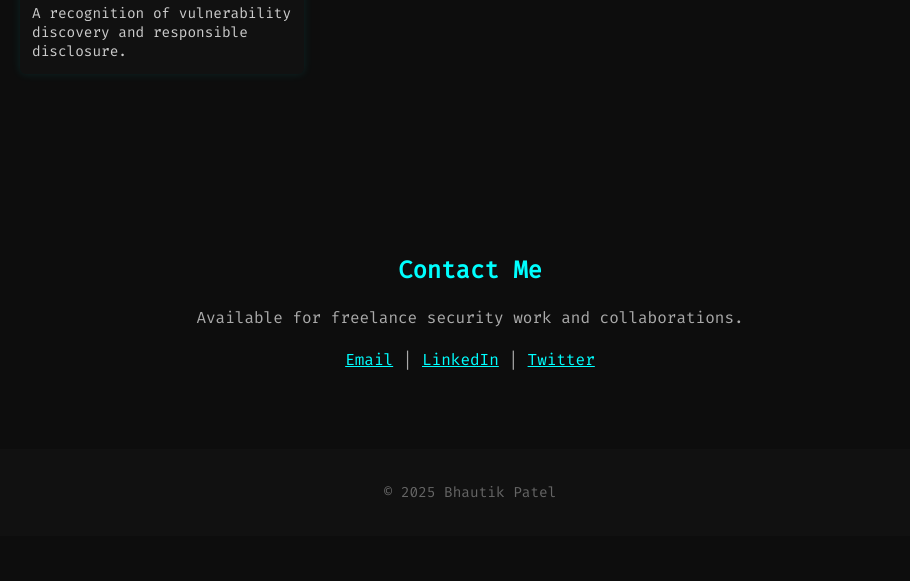
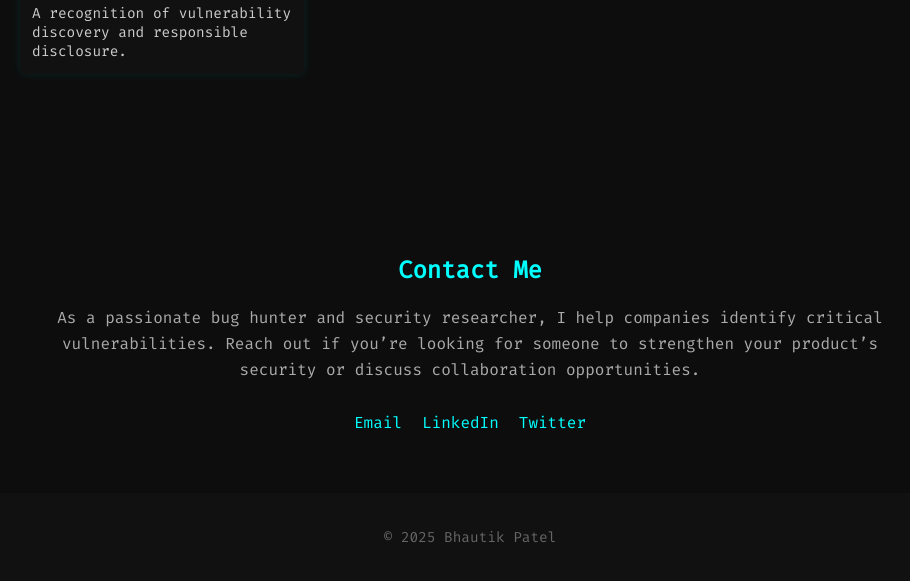
Before and after one commit to bhautikXploit/portfolio, a plain HTML site: page index.html in a window 1280 px wide. Shown: the part 2025-2606 px from the top of the page, without its empty margins (170-1080 px from the left). Before the commit the page ends 2561 px from the top, so only its background shows below. Drawn offline with nearby package versions, Linux system fonts and the light colour scheme.

Commit message:
Add files via upload

```diff
--- a/index.html
+++ b/index.html
@@ -430,14 +430,23 @@
 
   <!-- Contact -->
   <section id="contact" class="contact">
-    <h2>Contact Me</h2>
-    <p>Available for freelance security work and collaborations.</p>
-    <p>
-      <a href="mailto:bhautik011202@gmail.com">Email</a> |
-      <a href="https://www.linkedin.com/in/bhautik-patel-4024b1253/" target="_blank">LinkedIn</a> |
-      <a href="https://x.com/bhautikXploit" target="_blank">Twitter</a>
-    </p>
-  </section>
+  <h2>Contact Me</h2>
+  <p>As a passionate bug hunter and security researcher, I help companies identify critical vulnerabilities. Reach out if you’re looking for someone to strengthen your product’s security or discuss collaboration opportunities.</p>
+
+  <div class="contact-cards" style="display:flex; flex-wrap:wrap; gap:20px; justify-content:center; margin-top:30px;">
+    <a href="mailto:bhautik011202@gmail.com" class="contact-card" style="display:flex; flex-direction:column; align-items:center; text-decoration:none; color:#0ff;">
+      <span>Email</span>
+    </a>
+    <a href="https://www.linkedin.com/in/bhautik-patel-4024b1253/" target="_blank" class="contact-card" style="display:flex; flex-direction:column; align-items:center; text-decoration:none; color:#0ff;">
+      <span>LinkedIn</span>
+    </a>
+    <a href="https://x.com/bhautikXploit" target="_blank" class="contact-card" style="display:flex; flex-direction:column; align-items:center; text-decoration:none; color:#0ff;">
+      <span>Twitter</span>
+    </a>
+  </div>
+</section>
+
+
 
   <!-- Footer -->
   <footer>
@@ -451,8 +460,7 @@
       strings: [
         "Bug Bounty Hunter",
         "Security Researcher",
-        "XSS & RCE Specialist",
-        "Web Exploit Enthusiast"
+        "Web / Api Exploit Enthusiast"
       ],
       typeSpeed: 60,
       backSpeed: 40,
```
